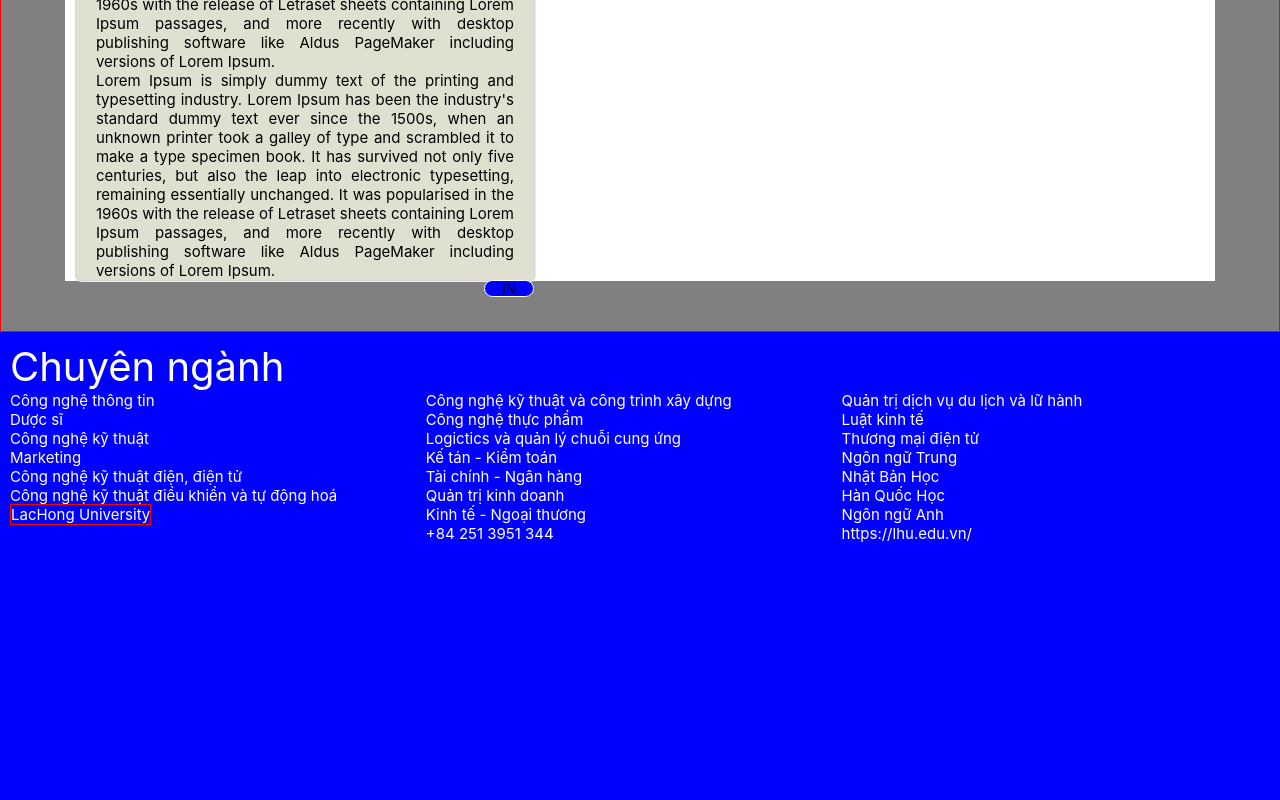
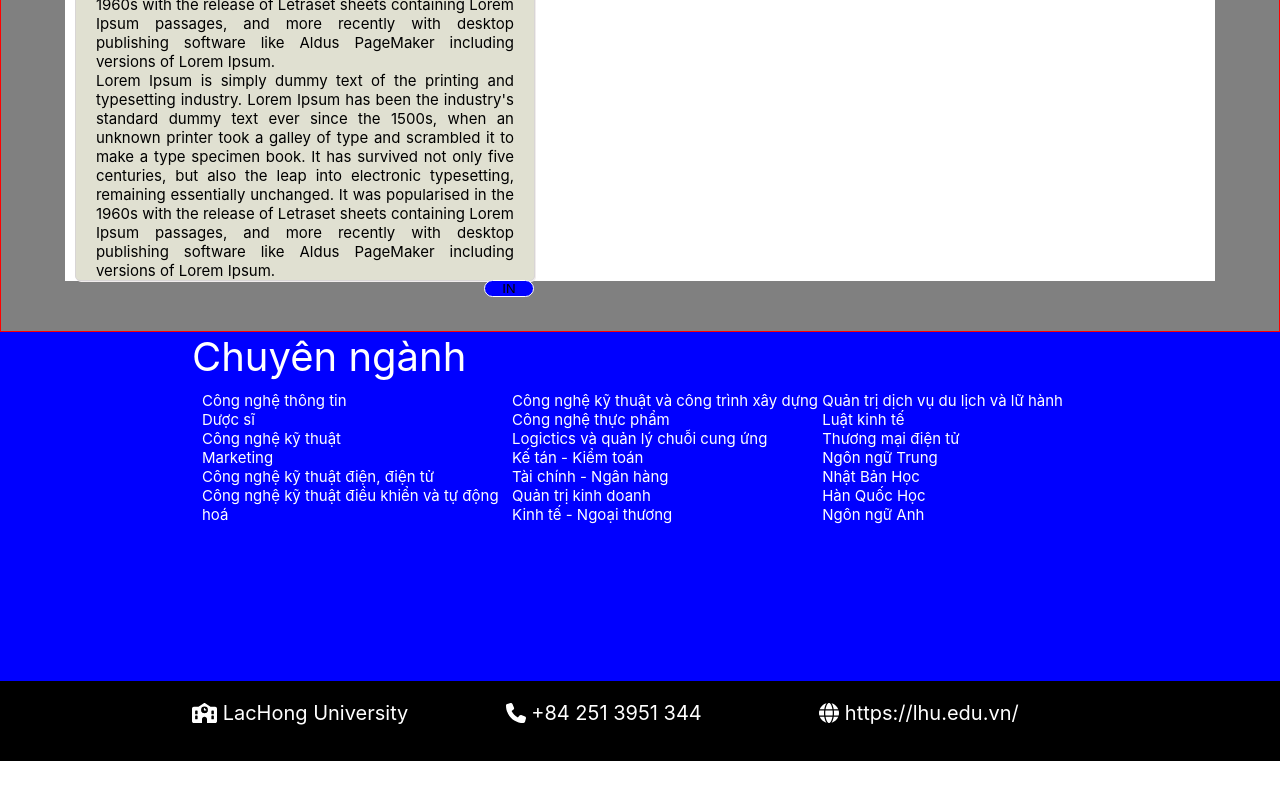
Before and after one commit to embibeep/E_Profile, a React (Create React App) app: page /user in a window 1280 px wide. Shown: the part 1829-2629 px from the top of the page. After the commit the page ends 2590 px from the top, so only its background shows below. Built offline with nearby package versions, Linux system fonts and the light colour scheme; no server answers.

Commit message:
sua vai thu

```diff
--- a/src/components/Footer/footer.js
+++ b/src/components/Footer/footer.js
@@ -1,5 +1,9 @@
 import React from "react";
 import "./footer.scss";
+import { FontAwesomeIcon } from '@fortawesome/react-fontawesome'
+import { faSchool } from '@fortawesome/free-solid-svg-icons'
+import { faPhone } from '@fortawesome/free-solid-svg-icons'
+import { faGlobe } from '@fortawesome/free-solid-svg-icons'
 
 class Footer extends React.Component {
     render() {
@@ -15,7 +19,7 @@ class Footer extends React.Component {
                             <p>Marketing</p>
                             <p>Công nghệ kỹ thuật điện, điện tử</p>
                             <p>Công nghệ kỹ thuật điều khiển và tự động hoá</p>
-                            <a href="https://360.lhu.edu.vn/" className="LHU-map">LacHong University</a>
+
                         </div>
 
                         <div className="major-list-center">
@@ -26,7 +30,7 @@ class Footer extends React.Component {
                             <p>Tài chính - Ngân hàng</p>
                             <p>Quản trị kinh doanh</p>
                             <p>Kinh tế - Ngoại thương</p>
-                            <p className="LHU-phone">+84 251 3951 344</p>
+
                         </div>
 
                         <div className="major-list-right">
@@ -37,7 +41,18 @@ class Footer extends React.Component {
                             <p>Nhật Bản Học</p>
                             <p>Hàn Quốc Học</p>
                             <p>Ngôn ngữ Anh</p>
-                            <a href="https://lhu.edu.vn/" className="LHU-website">https://lhu.edu.vn/</a>
+
+                        </div>
+                    </div>
+
+                    <div className="contact-list">
+                        <div className="contact-content">
+                            <a href="https://360.lhu.edu.vn/" className="LHU-map">
+                                <FontAwesomeIcon icon={faSchool} />&nbsp;LacHong University</a>
+                            <p className="LHU-phone">
+                                <FontAwesomeIcon icon={faPhone} />&nbsp;+84 251 3951 344</p>
+                            <a href="https://lhu.edu.vn/" className="LHU-website">
+                                <FontAwesomeIcon icon={faGlobe} />&nbsp;https://lhu.edu.vn/</a>
                         </div>
                     </div>
                 </div>
--- a/src/components/Footer/footer.scss
+++ b/src/components/Footer/footer.scss
@@ -1,39 +1,67 @@
 .footer{
     background-color: blue;
-    height: 500px;
+    height: auto;
     width: 100%;
-    padding: 10px;
     .footer-title{
+        width: 70%;
+        margin: auto;
         font-size: 40px;
         text-align: left;
     }
     .major-list{
+        width: 70%;
+        margin: auto;
+        height: 300px;
         font-size: 15px;
         text-align: left;
+        padding: 10px;
+        display: flex;
         .major-list-left{
             width: 33%;
             height: auto;
-            float: left;
-            .LHU-map{
-                text-decoration: none;
-                color: white;
-                margin-top: 100px;
-                border: 1px solid red;
-            }
+            flex: 40%;
+
         }
         .major-list-center{
             width: 33%;
             height: auto;
-            float: left;
+            flex: 40%;
         }
         .major-list-right{
             width: 33%;
             height: auto;
-            float: left;
+
+        }
+    }
+    .contact-list{
+        background-color: black;
+        height: auto;
+
+        .contact-content{
+            width: 70%;
+            height: 80px;
+            margin: auto;
+            padding: 20px 0;
+            text-align: left;
+            font-size: 20px;
+            .LHU-map{
+                text-decoration: none;
+                width: 35%;
+                height: auto;
+                color: white;
+                float: left;
+            }
+
+            .LHU-phone{
+                width: 35%;
+                float: left;
+            }
             .LHU-website{
                 text-decoration: none;
                 color: white;
+                float: left;
             }
         }
+
     }
 }
--- a/src/components/SearchBar/SearchBar.js
+++ b/src/components/SearchBar/SearchBar.js
@@ -1,4 +1,3 @@
-
 import React from "react";
 import './SearchBar.scss';
 import { FontAwesomeIcon } from '@fortawesome/react-fontawesome';
--- a/src/routes/Company/Company.js
+++ b/src/routes/Company/Company.js
@@ -2,7 +2,6 @@ import React from "react";
 import SearchBar from "../../components/SearchBar/SearchBar.js";
 import "./Company.scss"
 import Footer from "../../components/Footer/footer.js"
-
 class Company extends React.Component {
     render() {
         return (
@@ -142,7 +141,6 @@ class Company extends React.Component {
                     </div>
 
                 </div>
-                <Footer />
 
             </>
         )
--- a/src/routes/User/Students/St-User.js
+++ b/src/routes/User/Students/St-User.js
@@ -96,7 +96,6 @@ class StUser extends React.Component {
                         </div>
                     </div>
                 </div>
-                <Footer />
             </>
 
         )
--- a/src/routes/Working/Working.js
+++ b/src/routes/Working/Working.js
@@ -84,7 +84,6 @@ class Working extends React.Component {
                     </div>
                     <SimpleSlider />
                 </div >
-                <Footer />
             </>
         )
     }
--- a/src/utils/constant.js
+++ b/src/utils/constant.js
@@ -10,7 +10,6 @@ const path = {
     STAFFREC: `/staff-recruitments`,
     POSTS: `/working/post-details`,
     COMUSER: `/company-user`,
-    posts: `/posts`
 };
 
 export default path;
--- a/src/views/main/App.js
+++ b/src/views/main/App.js
@@ -16,6 +16,7 @@ import ResetPassword from '../../components/ResetPassword/ResetPassword';
 import RecruitPost from '../../components/RecruitmentPost/RecruitmentPost';
 import Posts from '../../components/Posts/Posts';
 import ModalAddPost from '../../components/Modals/ModalAddPost';
+import Footer from '../../components/Footer/footer';
 function App() {
   return (
     <Router>
@@ -33,8 +34,8 @@ function App() {
             <Route path={path.RESETPASS} element={<ResetPassword />} />
             <Route path={path.STAFFREC} element={<RecruitPost />} />
             <Route path={path.POSTS} element={<Posts />} />
-            <Route path={path.posts} element={<ModalAddPost />} />
           </Routes>
+          <Footer />
         </header>
       </div>
     </Router>
```
